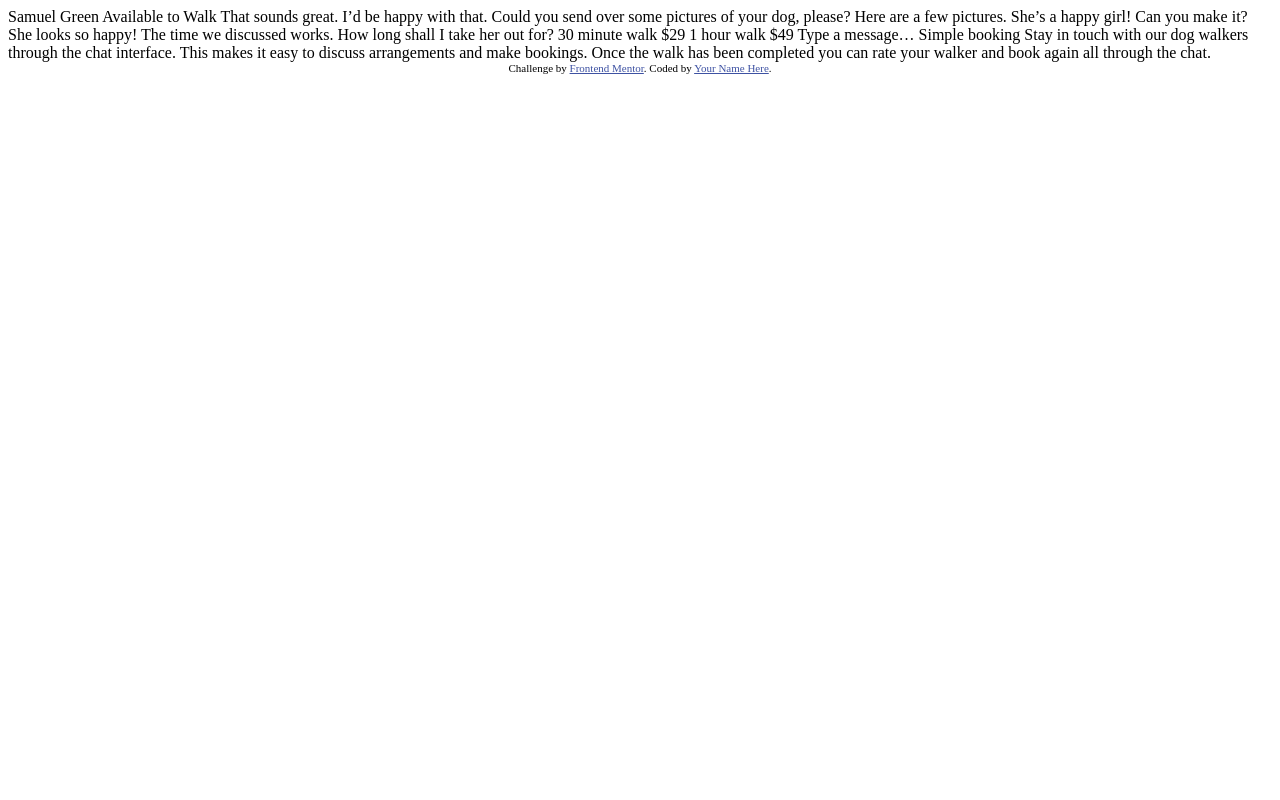
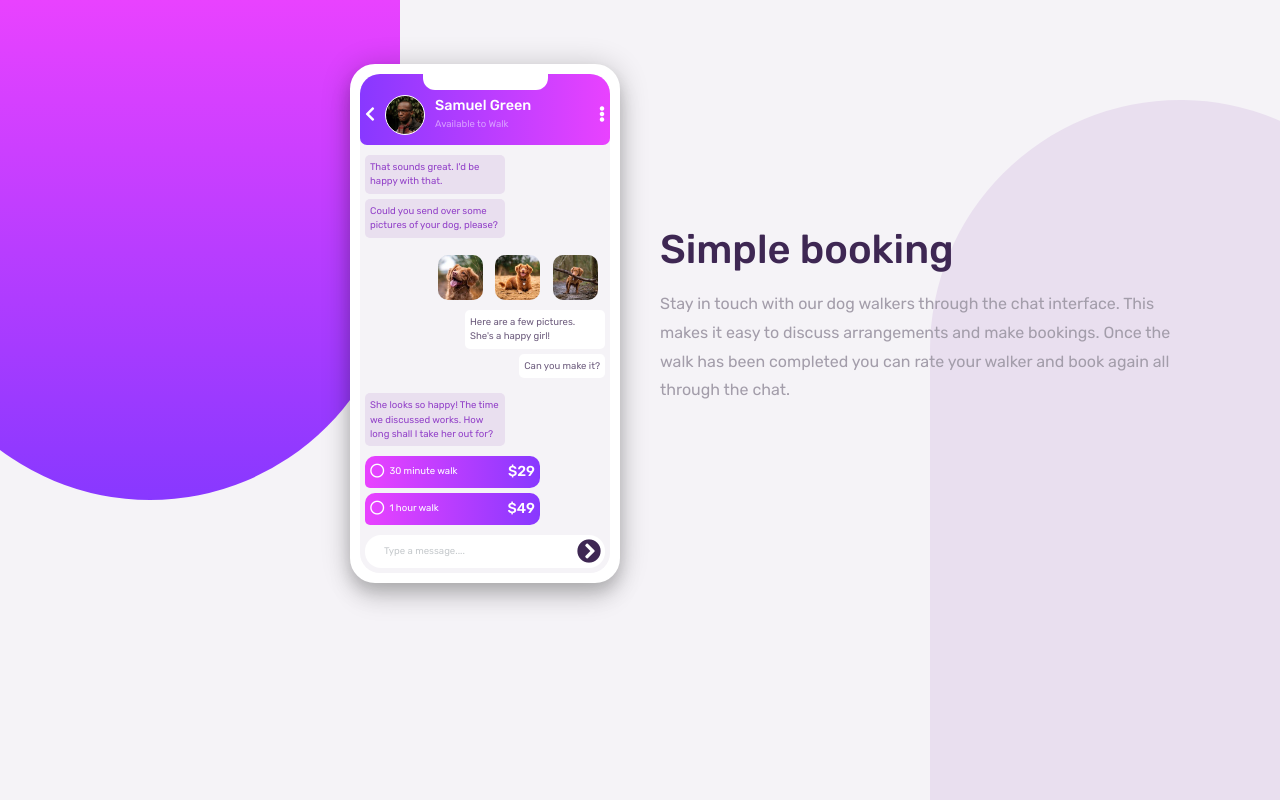
Before and after one commit to leighton1323/chatApp, a plain HTML site: page index.html in a window 1280 px wide. Drawn offline with nearby package versions, Linux system fonts and the light colour scheme.

Commit message:
Add files via upload

```diff
--- a/index.html
+++ b/index.html
@@ -1,51 +1,82 @@
 <!DOCTYPE html>
-<html lang="en">
+<html>
 <head>
-  <meta charset="UTF-8">
-  <meta name="viewport" content="width=device-width, initial-scale=1.0"> <!-- displays site properly based on user's device -->
+  <meta name="viewport" content="width=device-width, initial-scale=1.0">
+  <link rel="stylesheet" href="https://stackpath.bootstrapcdn.com/bootstrap/4.5.2/css/bootstrap.min.css" integrity="sha384-JcKb8q3iqJ61gNV9KGb8thSsNjpSL0n8PARn9HuZOnIxN0hoP+VmmDGMN5t9UJ0Z" crossorigin="anonymous">
+  <link rel="stylesheet" href="https://use.fontawesome.com/releases/v5.14.0/css/all.css" integrity="sha384-HzLeBuhoNPvSl5KYnjx0BT+WB0QEEqLprO+NBkkk5gbc67FTaL7XIGa2w1L0Xbgc" crossorigin="anonymous">
+  <link href="https://fonts.googleapis.com/css2?family=Rubik:wght@400;500;700&display=swap" rel="stylesheet">
+  <link rel="stylesheet" type="text/css" href="chatApp.css">
 
-  <link rel="icon" type="image/png" sizes="32x32" href="./images/favicon-32x32.png">
-
-  <title>Frontend Mentor | [Challenge Name Here]</title>
-
-  <!-- Feel free to remove these styles or customise in your own stylesheet 👍 -->
-  <style>
-    .attribution { font-size: 11px; text-align: center; }
-    .attribution a { color: hsl(228, 45%, 44%); }
-  </style>
+  <title>Chat App</title>
 </head>
 <body>
 
-  Samuel Green
-  Available to Walk
+<div class="leftBackground"></div>
+<div class="rightBackground"></div>
+<div class="container">
+  <div class="row">
+    <div class="col-md-6">
+      <div class="phoneCase mobilePhone desktopPhone">
+        <div class="phone">
+          <div class="phoneHeader">
+            <div class="earPiece"></div>
+            <div class="backButton"><i class="fas fa-chevron-left"></i></div>
+            <div class="profileImage"></div>
+            <div class="profileText">
+              <div class="profileName">Samuel Green</div>
+              <div class="profileAvailability">Available to Walk</div>
+            </div>
+            <div class="options"><i class="fas fa-ellipsis-v"></i></div>
+          </div>
+          <div class="receivedMessage">
+            <div class="receivedText">That sounds great. I'd be happy with that.</div>
+            <div class="receivedText">Could you send over some pictures of your dog, please?</div>
+          </div>
+          <div>
+              <div class="sentImage image3"></div>
+              <div class="sentImage image2"></div>
+              <div class="sentImage image1"></div>
+            </div>
+          <div class="sentMessage">
+            <div class="sentText">Here are a few pictures. She's a happy girl!</div>
+            <div class="sentText">Can you make it?</div>
+          </div>
+          <div class="receivedMessage">
+            <div class="receivedText">She looks so happy! The time we discussed works. How long shall I take her out for?</div>
+          </div>
+          <div class="receivedPrice">
+            <div class="optionCheck"><i class="far fa-circle"></i></div>
+            <div class="optionText">30 minute walk</div>
+            <div class="optionPrice">$29</div>
+          </div>
+          <div class="receivedPrice">
+            <div class="optionCheck"><i class="far fa-circle"></i></div>
+            <div class="optionText">1 hour walk</div>
+            <div class="optionPrice">$49</div>
+          </div>
+          <div class="messageBox">
+            <div class="messageText">Type a message....</div>
+            <div class="messageSend"><i class="fas fa-chevron-circle-right"></i></div>
+           </div>
+        </div>
+      </div>
+    </div>
+    <div class="col-md-6">
+      <div class="mobileHeading desktopHeading">
+        <h1>Simple booking</h1>
+        <h3>Stay in touch with our dog walkers through the chat interface. This makes it easy to discuss arrangements and make bookings. Once the walk has been completed you can rate your walker and book again all through the chat.</h3>
+      </div>
+    </div>
+  </div>
+</div>
 
-  That sounds great. I’d be happy with that.
 
-  Could you send over some pictures of your dog, please?
 
-  Here are a few pictures. She’s a happy girl!
 
-  Can you make it?
 
-  She looks so happy! The time we discussed works. How long shall I take her out for?
 
-  30 minute walk
-  $29
-
-  1 hour walk
-  $49
-
-  Type a message…
-
-  Simple booking
-
-  Stay in touch with our dog walkers through the chat interface. This makes it easy to
-  discuss arrangements and make bookings. Once the walk has been completed you can rate
-  your walker and book again all through the chat.
-
-  <div class="attribution">
-    Challenge by <a href="https://www.frontendmentor.io?ref=challenge" target="_blank">Frontend Mentor</a>.
-    Coded by <a href="#">Your Name Here</a>.
-  </div>
+  <script src="https://code.jquery.com/jquery-3.5.1.slim.min.js" integrity="sha384-DfXdz2htPH0lsSSs5nCTpuj/zy4C+OGpamoFVy38MVBnE+IbbVYUew+OrCXaRkfj" crossorigin="anonymous"></script>
+  <script src="https://cdn.jsdelivr.net/npm/popper.js@1.16.1/dist/umd/popper.min.js" integrity="sha384-9/reFTGAW83EW2RDu2S0VKaIzap3H66lZH81PoYlFhbGU+6BZp6G7niu735Sk7lN" crossorigin="anonymous"></script>
+  <script src="https://stackpath.bootstrapcdn.com/bootstrap/4.5.2/js/bootstrap.min.js" integrity="sha384-B4gt1jrGC7Jh4AgTPSdUtOBvfO8shuf57BaghqFfPlYxofvL8/KUEfYiJOMMV+rV" crossorigin="anonymous"></script>
 </body>
 </html>
```
